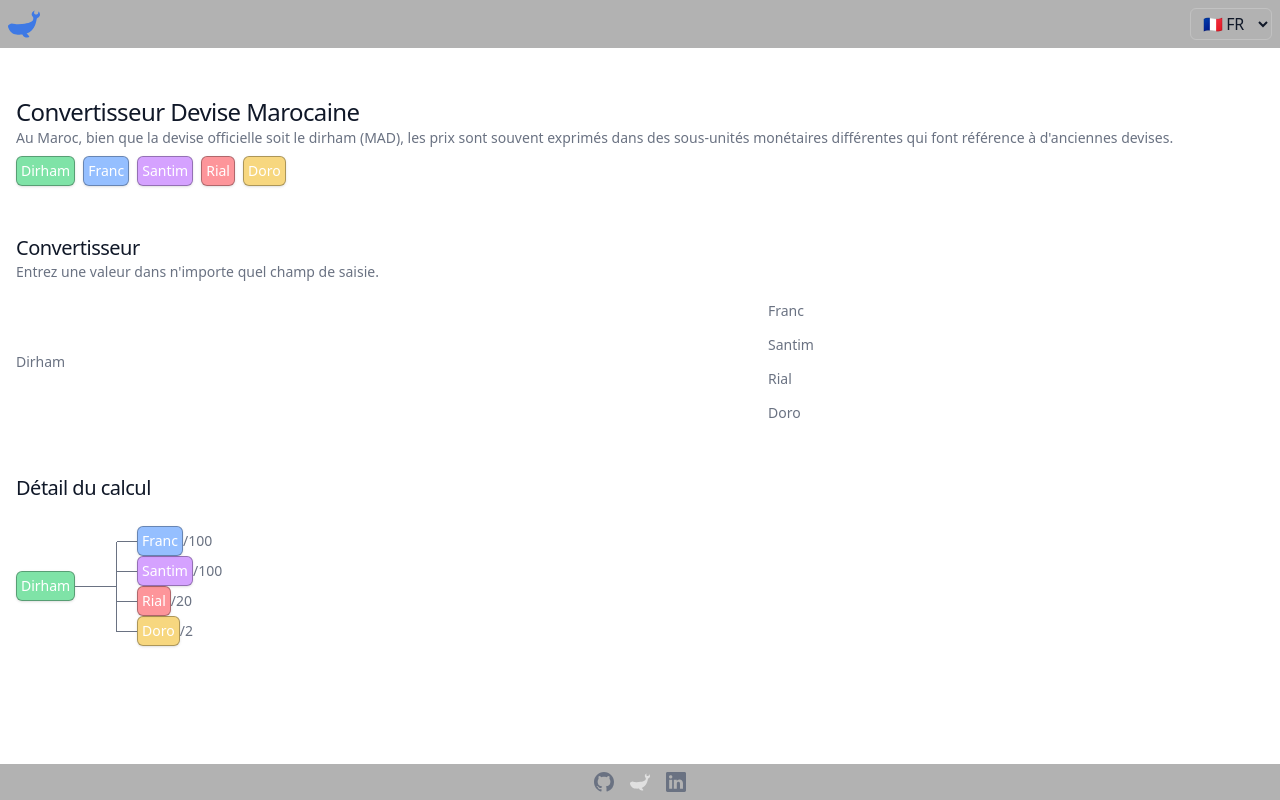
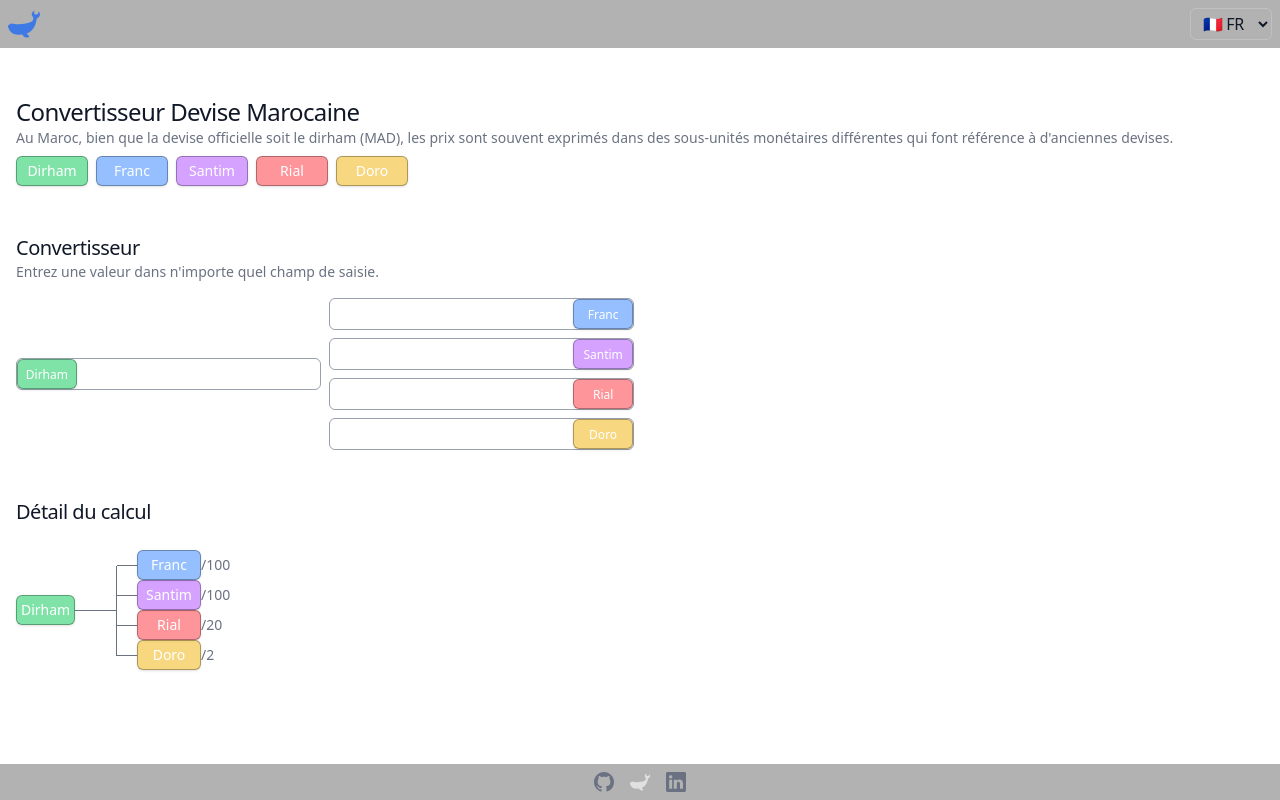
Before and after one commit to MetzyS/moroccan-unit-converter, a React (Vite) app: page / in a window 1280 px wide. Built offline with nearby package versions, Linux system fonts and the light colour scheme.

Commit message:
data passing

```diff
--- a/src/component/currencyTable/CurrencyTable.tsx
+++ b/src/component/currencyTable/CurrencyTable.tsx
@@ -7,14 +7,12 @@ const CurrencyTable = (props: {
 }) => {
   return (
     <div className="currency-table">
-      {/* <ul className="flex justify-between items-center self-center"> */}
       <ul className="flex items-center">
         <Tag
           color={props.currencies[0].color}
           name={props.currencies[0].name}
-          className="max-w-fit"
+          className="w-16"
         />
-        {/* <span>=</span> */}
         <span className="w-full border-b"></span>
       </ul>
       <ul className="flex flex-col border-white/70">
@@ -29,7 +27,7 @@ const CurrencyTable = (props: {
               <span className="border-b w-5 h-4"></span>
               <Tag
                 name={item.name}
-                className="max-w-fit"
+                className="w-16"
                 color={props.currencies[index + 1].color}
               />
             </div>
--- a/src/component/inputTable/InputTable.tsx
+++ b/src/component/inputTable/InputTable.tsx
@@ -1,9 +1,14 @@
 import { useState } from "react";
-import { CurrenciesDef, MainCurrency } from "../../type/IndexContent";
+import {
+  Currencies,
+  CurrenciesDef,
+  MainCurrency,
+} from "../../type/IndexContent";
 import InputCurrency from "../ui/InputCurrency";
 import unitConverter from "../../helper/unitConverter";
 
 const InputTable = (props: {
+  currencies: Currencies[];
   currenciesDef: CurrenciesDef[];
   mainCurrency: MainCurrency;
 }) => {
@@ -15,11 +20,12 @@ const InputTable = (props: {
     setTest(unitConverter(e.currentTarget.value, index));
   };
   return (
-    <div className="input-table">
+    <div className="flex gap-2">
       <div className="flex items-center">
         <div>
           <InputCurrency
             label={props.mainCurrency.name}
+            color={props.currencies[0].color}
             currency={props.mainCurrency.short}
             labelFirst={true}
             index={0}
@@ -32,6 +38,7 @@ const InputTable = (props: {
         {props.currenciesDef.map((item, index) => (
           <InputCurrency
             label={item.name}
+            color={props.currencies[index + 1].color}
             currency={item.short}
             key={`inputCurr-${index + 1}`}
             index={index + 1}
--- a/src/component/ui/InputCurrency.tsx
+++ b/src/component/ui/InputCurrency.tsx
@@ -1,5 +1,8 @@
+import Tag from "./Tag";
+
 const InputCurrency = (props: {
   label: string;
+  color: string;
   currency: string;
   labelFirst?: boolean;
   className?: string;
@@ -13,19 +16,34 @@ const InputCurrency = (props: {
   return (
     <label
       htmlFor={props.currency}
-      className={`flex items-center ${props.className && props.className}`}
+      className={`border border-gray-400 rounded-md flex items-center min-w-full w-1/2 ${
+        props.className && props.className
+      }`}
     >
       {props.labelFirst && (
-        <span className="capitalize mr-2">{props.label}</span>
+        <Tag
+          name={props.label}
+          color={props.color}
+          text="text-xs"
+          className="w-18"
+        />
       )}
       <input
         type="number"
         id={props.currency}
-        className="w-30 input-nb border border-white/70 mr-2"
+        className="w-full input-nb"
         onChange={(e) => props.onChangeValue(e, props.index)}
         value={props.value}
+        aria-label={`input for the ${props.label} unit`}
       />
-      {!props.labelFirst && <span className="capitalize">{props.label}</span>}
+      {!props.labelFirst && (
+        <Tag
+          name={props.label}
+          color={props.color}
+          className="w-18"
+          text="text-xs"
+        />
+      )}
     </label>
   );
 };
--- a/src/component/ui/Tag.tsx
+++ b/src/component/ui/Tag.tsx
@@ -4,11 +4,12 @@ const Tag = (props: {
   name: string;
   color: string;
   tooltipText?: string;
+  text?: string;
   className?: string;
 }) => {
   return (
     <li
-      className={`border border-black/30 shadow p-1 rounded-md cursor-pointer ${props.color} has-tooltip ${props.className} list-none`}
+      className={`border border-black/30 text-center shadow p-1 rounded-md cursor-pointer ${props.color} has-tooltip ${props.className} list-none`}
     >
       {props.tooltipText && (
         <>
@@ -18,7 +19,13 @@ const Tag = (props: {
           <GoTriangleDown className="tooltip-arrow" />
         </>
       )}
-      <span className="text-white capitalize">{props.name}</span>
+      <span
+        className={`text-white capitalize ${
+          props.text ? props.text : "text-sm"
+        }`}
+      >
+        {props.name}
+      </span>
     </li>
   );
 };
--- a/src/index.css
+++ b/src/index.css
@@ -56,11 +56,6 @@
     bottom: calc(100% - 10px);
 }
 
-.input-table {
-    display: grid;
-    grid-template-columns: 1fr 1fr;
-}
-
 .currency-table {
     display: grid;
     grid-template-columns: 100px 1fr;
--- a/src/route/index/Index.tsx
+++ b/src/route/index/Index.tsx
@@ -35,6 +35,7 @@ const Index = () => {
                     name={item.name}
                     tooltipText={item.desc}
                     key={`tag-${index}`}
+                    className="w-18"
                   />
                 );
               })}
@@ -48,6 +49,7 @@ const Index = () => {
               {content.converterText}
             </p>
             <InputTable
+              currencies={content.currencies}
               currenciesDef={content.currenciesDef}
               mainCurrency={content.mainCurrency}
             />
```
